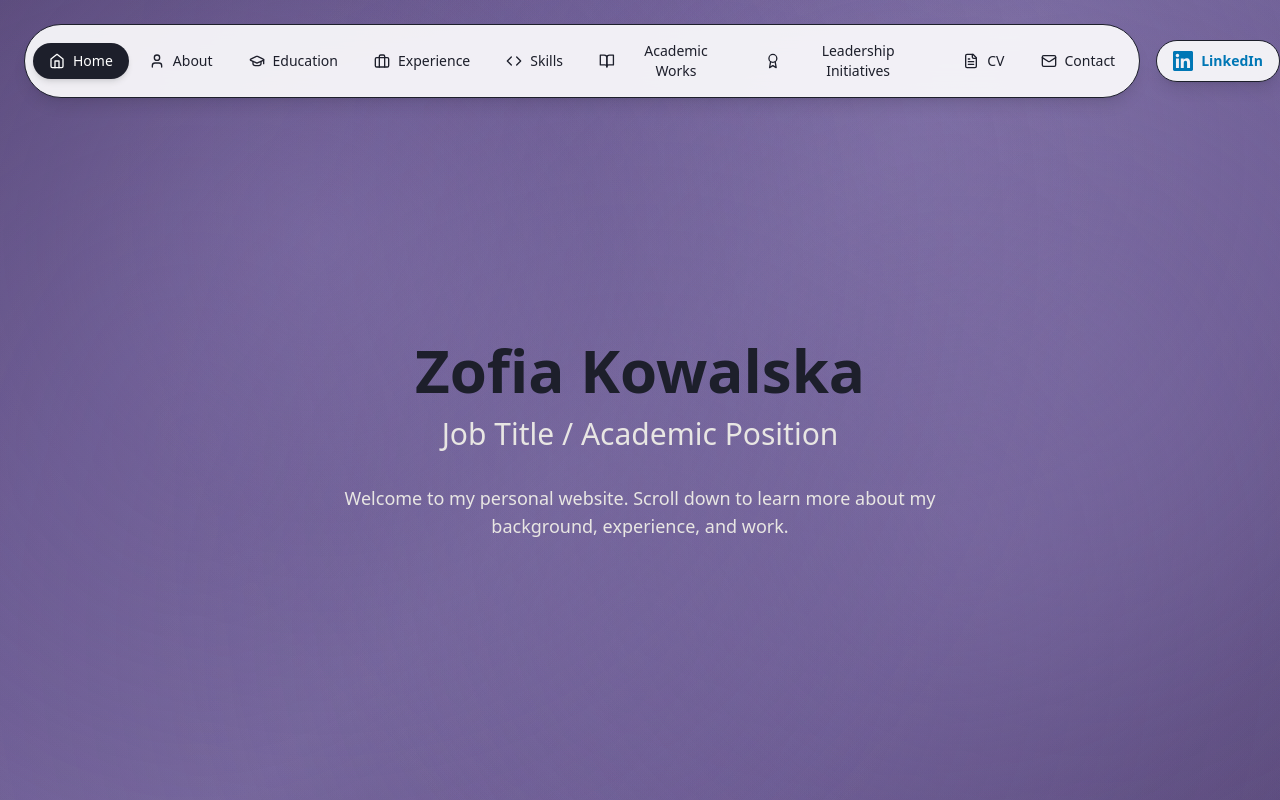
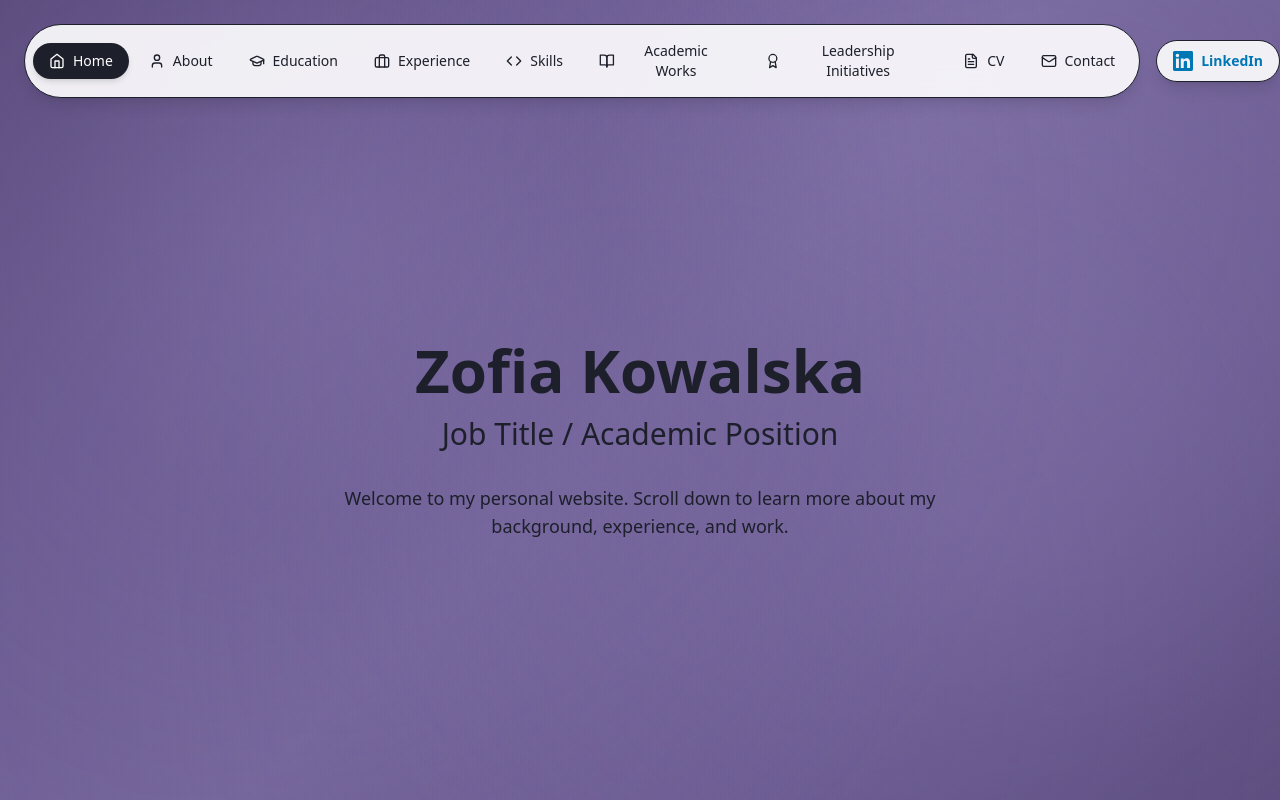
Before and after one commit to zofiakowalska/PersonalWeb, a React (Vite) app: page / in a window 1280 px wide. Shown: the top 800 px of the page. Built offline with nearby package versions, Linux system fonts and the light colour scheme.

Commit message:
Change all home page text to charcoal color

```diff
--- a/src/App.jsx
+++ b/src/App.jsx
@@ -117,8 +117,8 @@ export default function PersonalWebsite() {
       <section id="home" className="min-h-screen flex items-center justify-center px-6 pt-20">
         <div className="max-w-4xl mx-auto text-center">
           <h1 className="text-5xl md:text-6xl font-bold mb-4" style={{ color: '#1d1f2b' }}>Zofia Kowalska</h1>
-          <p className="text-2xl md:text-3xl mb-8" style={{ color: '#e8e6e3' }}>Job Title / Academic Position</p>
-          <p className="text-lg max-w-2xl mx-auto" style={{ color: '#e8e6e3' }}>
+          <p className="text-2xl md:text-3xl mb-8" style={{ color: '#1d1f2b' }}>Job Title / Academic Position</p>
+          <p className="text-lg max-w-2xl mx-auto" style={{ color: '#1d1f2b' }}>
             Welcome to my personal website. Scroll down to learn more about my background, experience, and work.
           </p>
         </div>
```
